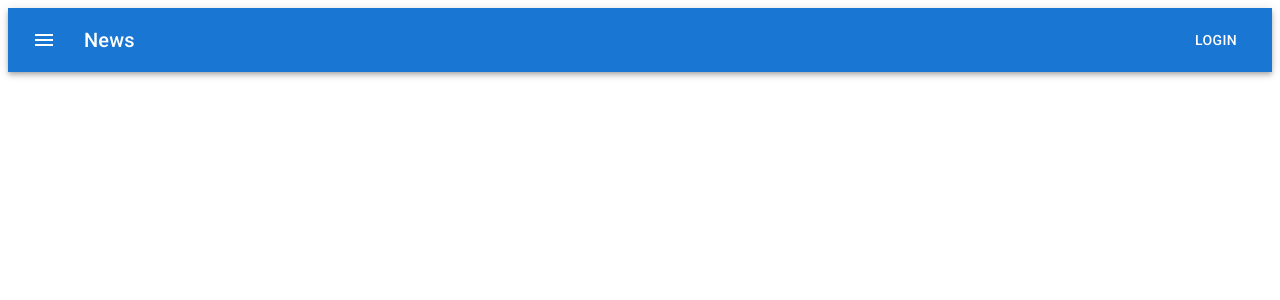
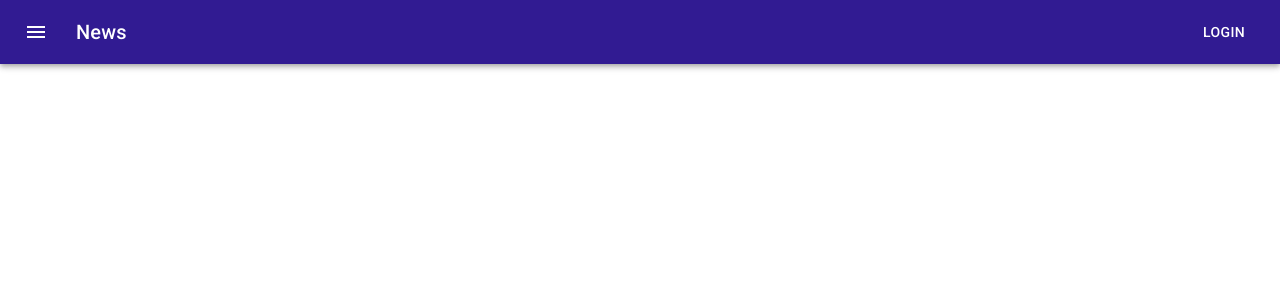
Before and after one commit to filipeAugusto99/my-app, a React (Create React App) app: page / in a window 1280 px wide. Shown: the top 300 px of the page. Built offline with nearby package versions, Linux system fonts and the light colour scheme.

Commit message:
defining global colors

```diff
--- /dev/null
+++ b/src/index.css
@@ -0,0 +1,5 @@
+* {
+  margin: 0;
+  padding: 0;
+  box-sizing: border-box;
+}
--- a/src/index.js
+++ b/src/index.js
@@ -1,10 +1,31 @@
 import React from 'react'
 import ReactDOM from 'react-dom/client'
+import { createTheme, ThemeProvider } from '@mui/material/styles'
+
 import App from './App'
+import './index.css'
+
+import {
+  red,
+  deepPurple
+} from '@mui/material/colors';
+
+const theme = createTheme({
+  palette: {
+    primary: {
+      main: deepPurple[900],
+    },
+    secondary: {
+      main: red[900],
+    },
+  },
+})
 
 const root = ReactDOM.createRoot(document.getElementById('root'))
 root.render(
   <React.StrictMode>
-    <App />
+    <ThemeProvider theme={theme}>
+      <App />
+    </ThemeProvider>
   </React.StrictMode>
 )
```
